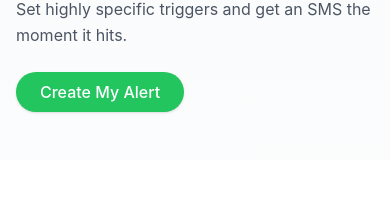
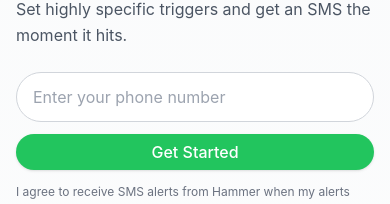
Before and after one commit to betalertofficial/betalertofficial, a Next.js app: page / in a window 390 px wide. Shown: the part 636-840 px from the top of the page. Built offline with nearby package versions, Linux system fonts and the light colour scheme; no server answers.

Commit message:
feat(ui): replace alert button with phone input and disclaimer

```diff
--- a/src/pages/index.tsx
+++ b/src/pages/index.tsx
@@ -95,12 +95,22 @@ export default function LandingPage() {
             <p className="text-base md:text-lg text-gray-600 mb-6 md:mb-8 leading-relaxed">
               Set highly specific triggers and get an SMS the moment it hits.
             </p>
-            <div className="flex flex-wrap gap-4">
-              <Link href="/dashboard">
-                <Button className="bg-green-500 hover:bg-green-600 text-white rounded-full px-6 py-5 md:px-8 md:py-6 text-base md:text-lg">
-                  Create My Alert
-                </Button>
-              </Link>
+            <div className="space-y-3">
+              <div className="flex flex-col sm:flex-row gap-3 max-w-md">
+                <input
+                  type="tel"
+                  placeholder="Enter your phone number"
+                  className="flex-1 px-4 py-3 rounded-full border border-gray-300 focus:outline-none focus:ring-2 focus:ring-green-500 focus:border-transparent text-base"
+                />
+                <Link href="/dashboard">
+                  <Button className="bg-green-500 hover:bg-green-600 text-white rounded-full px-6 py-3 text-base whitespace-nowrap w-full sm:w-auto">
+                    Get Started
+                  </Button>
+                </Link>
+              </div>
+              <p className="text-xs text-gray-500 leading-relaxed max-w-md">
+                I agree to receive SMS alerts from Hammer when my alerts trigger. Msg & data rates may apply. Reply STOP anytime to unsubscribe.
+              </p>
             </div>
           </div>
         </div>
```
